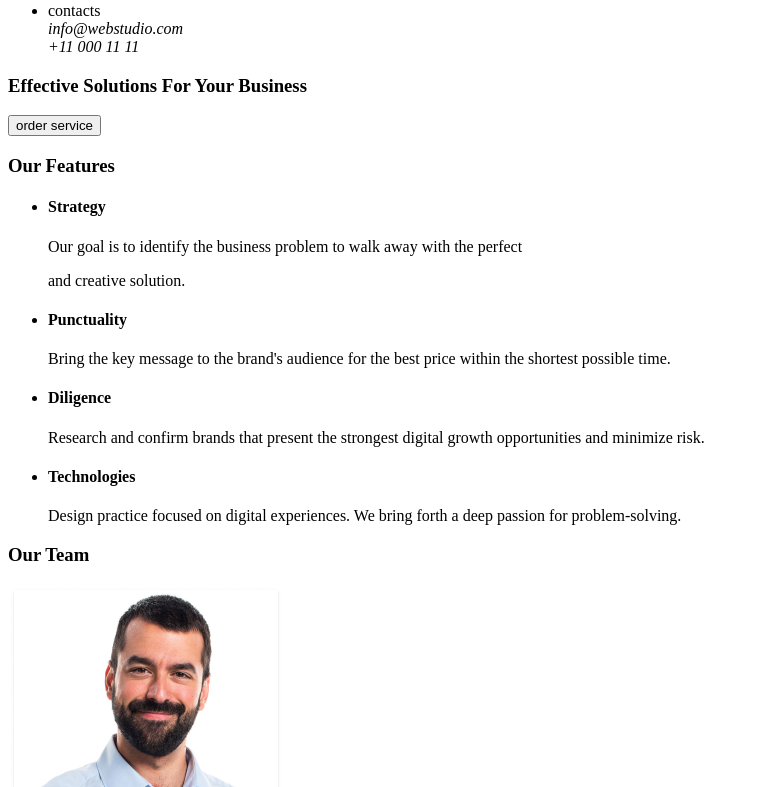
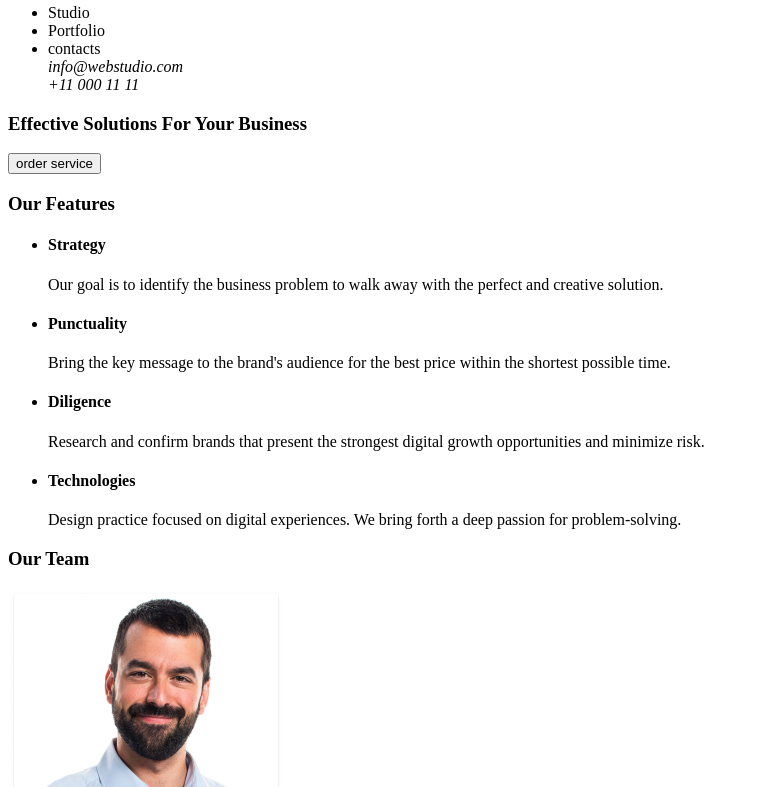
Before and after one commit to Burcuuoz/goit-markup-hw-01, a plain HTML site: page index.html in a window 1280 px wide. Shown: the part 76-863 px from the top of the page, without its empty margins (0-759 px from the left). Drawn offline with Linux system fonts and the light colour scheme.

Commit message:
update index

```diff
--- a/index.html
+++ b/index.html
@@ -5,8 +5,9 @@
     <meta name="viewport" content="width=device-width, initial-scale=1.0" />
     <title>WebStudio</title>
   </head>
-  WebStudio
   <body>
+    <h1>WebStudio</h1>
+    <header>
     <ul>
       <li>Studio</li>
       <li>Portfolio</li>
@@ -14,28 +15,33 @@
       <address>info@webstudio.com</address>
       <address>+11 000 11 11</address>
     </ul>
-
+    </header>
+    <main>
+        <section id="first">
     <h3>Effective Solutions For Your Business</h3>
 
     <button>order service</button>
-
+    </section>
+    <section id="second">
     <h3>Our Features</h3>
     <ul>
       <li><h4>Strategy</h4>
-      <p>Our goal is to identify the business problem to walk away with the perfect</p>
-      and creative solution.
-      </li>
-      <li><h4>Punctuality</h4></li>
+      <p>Our goal is to identify the business problem to walk away with the perfect and creative solution.</p>
+        </li>
+      <li><h4>Punctuality</h4>
+        <p>
       Bring the key message to the brand's audience for the best price within
-      the shortest possible time.
-      <li><h4>Diligence</h4></li>
-      Research and confirm brands that present the strongest digital growth
-      opportunities and minimize risk.
-      <li><h4>Technologies</h4></li>
-      Design practice focused on digital experiences. We bring forth a deep
-      passion for problem-solving.
+      the shortest possible time.</p></li>
+      <li><h4>Diligence</h4>
+      <p>Research and confirm brands that present the strongest digital growth
+      opportunities and minimize risk.</p></li>
+      <li><h4>Technologies</h4>
+      <p>Design practice focused on digital experiences. We bring forth a deep
+      passion for problem-solving.</p>
+     </li>
     </ul>
-
+    </section>
+    <section id="third"></section>
     <h3>Our Team</h3>
 
     <img src="images/Team Card 1Mark.png" /></br>
@@ -48,10 +54,12 @@
 
     </br>
     </br>
-
+    </section>
+    </main>
+    <footer>
     Web Studio</br>
     Increase the flow of customers and sales for your business with digital
     marketing & growth solutions.
-
+    </footer>
   </body>
 </html>
```
